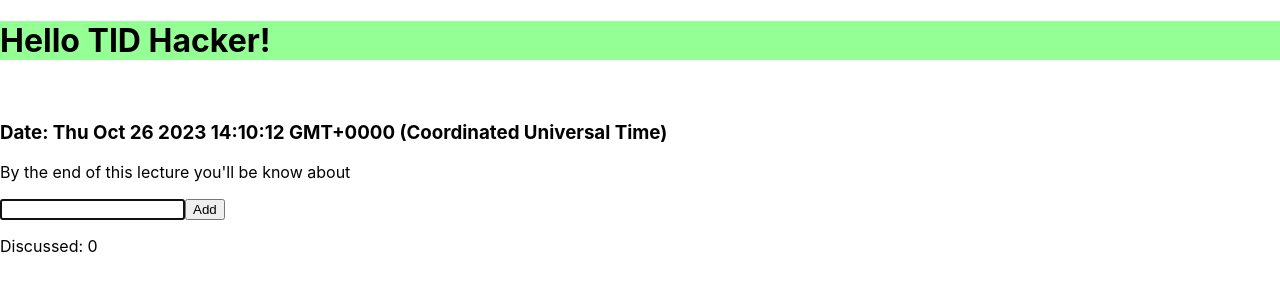
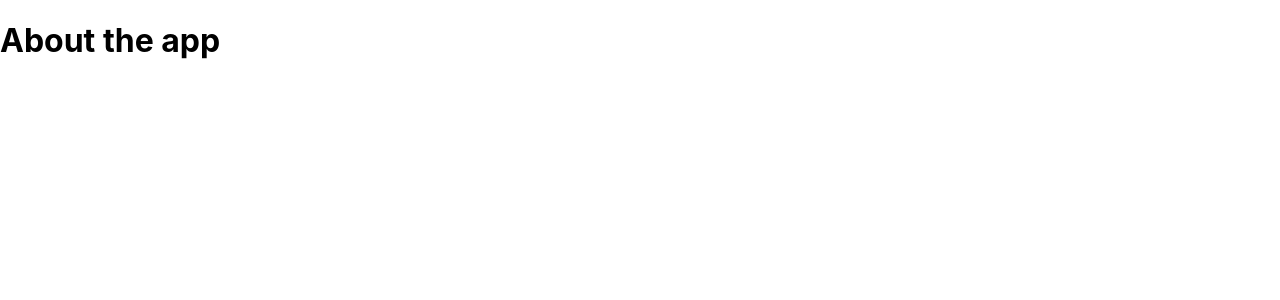
Before and after one commit to itu-tid/lecture-notes, a React (Create React App) app in the folder Code/7-intro-to-react/hello-world/: page /about in a window 1280 px wide. Shown: the top 300 px of the page. Built offline with nearby package versions, Linux system fonts and the light colour scheme.

Commit message:
updates during the lecture

```diff
--- /dev/null
+++ b/Code/7-intro-to-react/hello-world/src/About.js
@@ -0,0 +1,5 @@
+export default function About() {
+    return (<div>
+        <h1>About the app</h1>
+    </div>)
+}
--- a/Code/7-intro-to-react/hello-world/src/App.js
+++ b/Code/7-intro-to-react/hello-world/src/App.js
@@ -1,4 +1,5 @@
 import {CourseOverview} from "./CourseOverview";
+import {Link} from 'react-router-dom';
 
 function App() {
 
@@ -11,6 +12,8 @@
     return (
         <>
             <h1 className="fancyHeader">Hello {user}!</h1>
+            <Link to="about">About</Link> |
+
             <br/>
             <h3>Date: {date}</h3>
             <p>By the end of this lecture you'll be know about</p>
--- a/Code/7-intro-to-react/hello-world/src/index.js
+++ b/Code/7-intro-to-react/hello-world/src/index.js
@@ -3,12 +3,21 @@
 import './index.css';
 import App from './App';
 import reportWebVitals from './reportWebVitals';
+import {BrowserRouter, Route, Routes} from "react-router-dom";
+import About from "./About"
 
 const root = ReactDOM.createRoot(document.getElementById('root'));
 root.render(
-  <React.StrictMode>
-    <App />
-  </React.StrictMode>
+    <React.StrictMode>
+        <BrowserRouter>
+            <Routes>
+                <Route path="/" element={<App/>}/>
+                <Route path="/about" element={<About/>}/>
+            </Routes>
+
+        </BrowserRouter>
+
+    </React.StrictMode>
 );
 
 // If you want to start measuring performance in your app, pass a function
```
Also changed, not shown: 1 other file (tests, documents, lock files or other folders).
